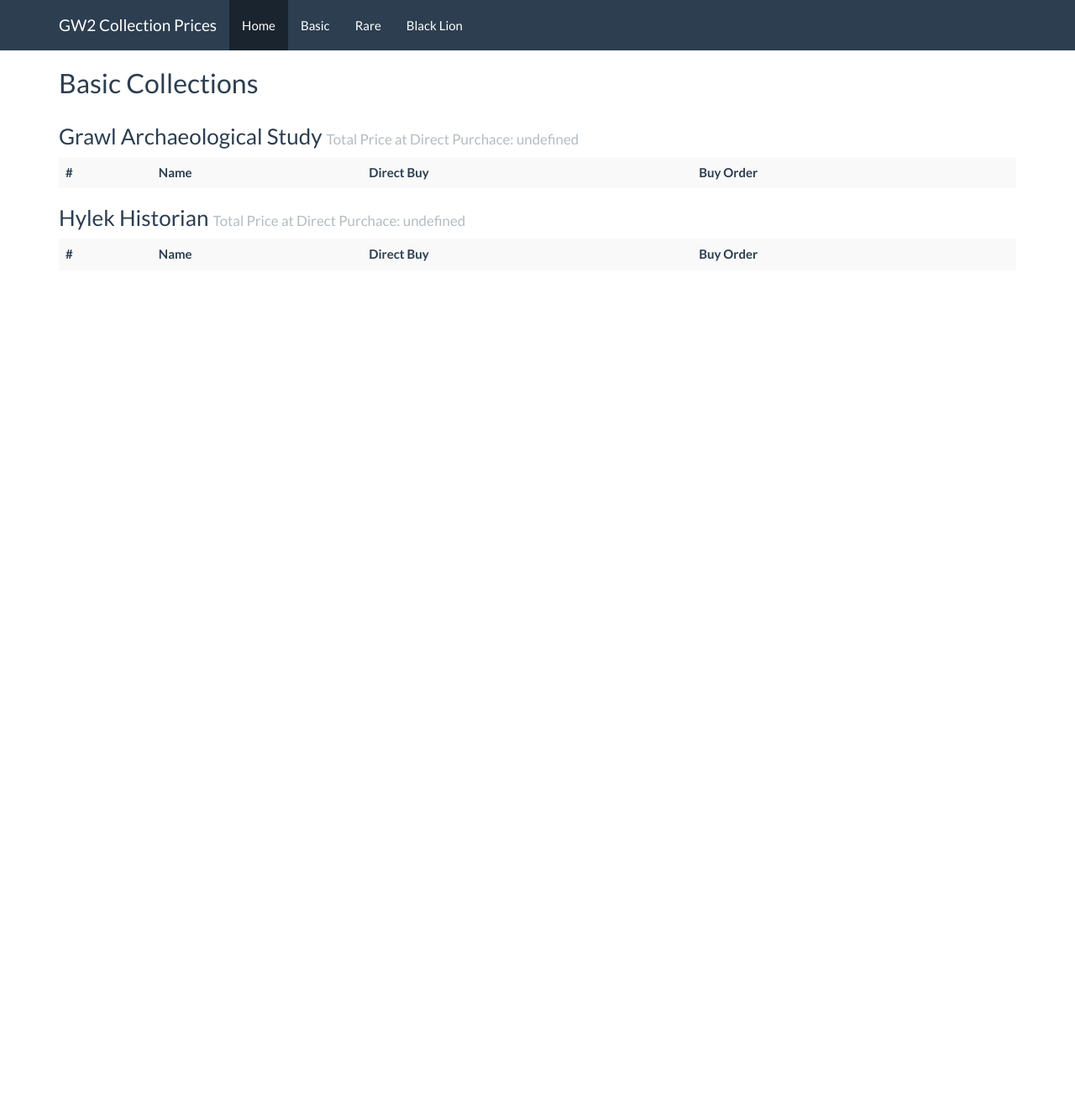
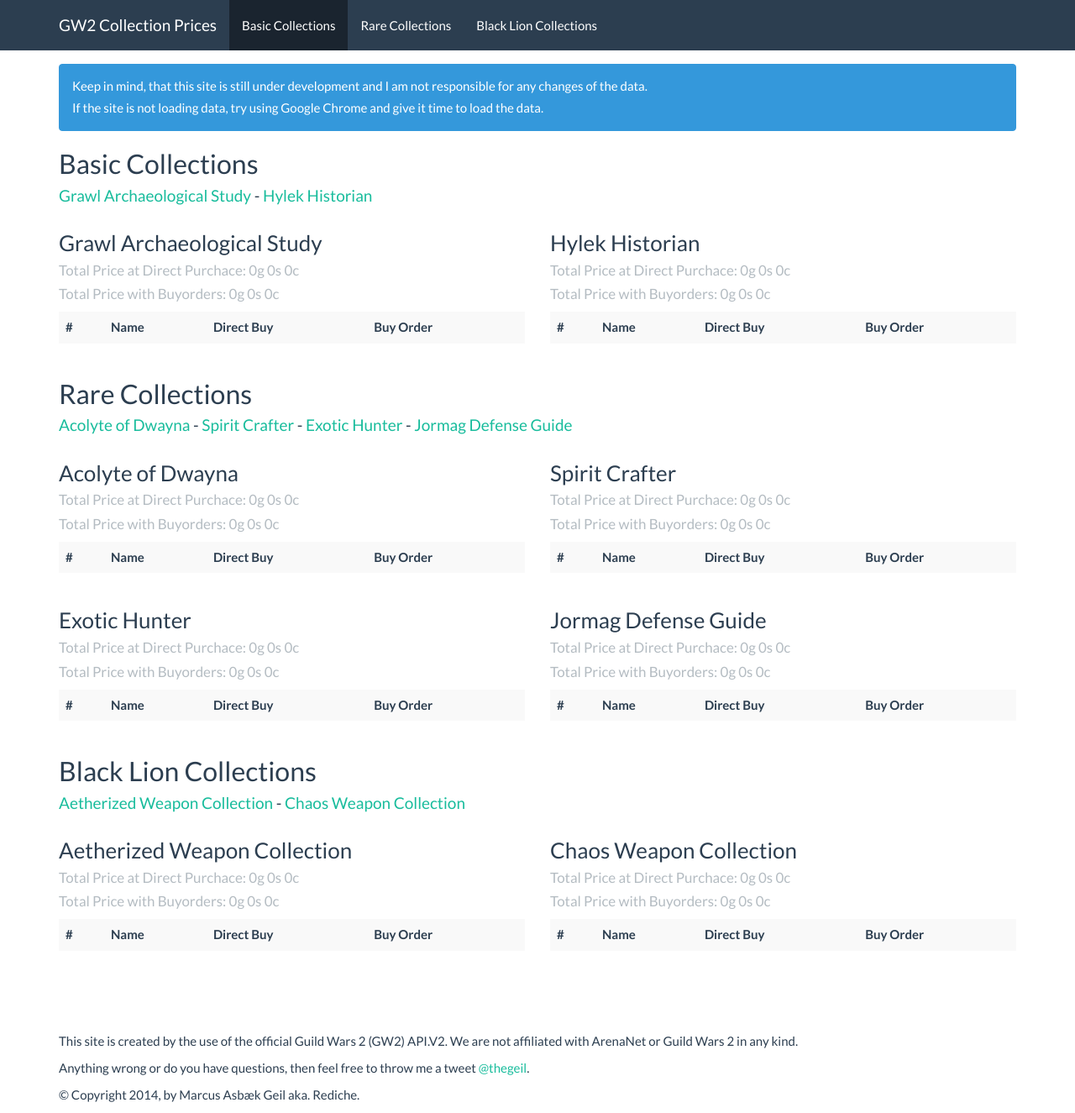
Before and after one commit to rediche/GW2-Collection-Prices, a plain HTML site: page index.html in a window 1280 px wide. Shown: the whole page at 84% size. Before the commit the page ends 800 px from the top, so only its background shows below. Drawn offline with nearby package versions, Linux system fonts and the light colour scheme; no server answers.

Commit message:
Major awesomeness extras made

```diff
--- a/css/styles.css
+++ b/css/styles.css
@@ -1,3 +1,3 @@
-.container .row { margin-top: 60px; }
+.container .row { margin-top: 76px; }
 
 table.table tr td img { width: 24px; height: 24px; }
--- a/index.html
+++ b/index.html
@@ -33,10 +33,9 @@
 		</div>
 		<div class="collapse navbar-collapse">
 			<ul class="nav navbar-nav">
-				<li class="active"><a href="#">Home</a></li>
-				<li><a href="#basic-collections">Basic</a></li>
-				<li><a href="#rare-collections">Rare</a></li>
-				<li><a href="#bl-collections">Black Lion</a></li>
+				<li id="basic-li" class="active"><a href="#basic">Basic Collections</a></li>
+				<li id="rare-li"><a href="#rare">Rare Collections</a></li>
+				<li id="bl-li"><a href="#blacklion">Black Lion Collections</a></li>
 			</ul>
 		</div><!--/.nav-collapse -->
 	</div>
@@ -45,11 +44,18 @@
 <div class="container">
 	<div class="row">
 
+	<!-- Basic Collections Start -->
 		<div class="col-md-12">
+			<div class="alert alert-info alert-dismissible" role="alert">
+				<p>Keep in mind, that this site is still under development and I am not responsible for any changes of the data.</p>
+				<p>If the site is not loading data, try using Google Chrome and give it time to load the data.</p>
+			</div>
+
 			<h2 id="basic">Basic Collections</h2>
+			<h4><a href="#grawl">Grawl Archaeological Study</a> - <a href="#hylek">Hylek Historian</a></h4>
 		</div>
 
-		<div class="col-md-12">
+		<div class="col-md-6">
 			<div id="grawl">
 				<h3>Grawl Archaeological Study <small></small></h3>
 				<table class="table table-striped">
@@ -61,6 +67,8 @@
 					</tr>
 				</table>
 			</div>
+		</div>
+		<div class="col-md-6">
 			<div id="hylek">
 				<h3>Hylek Historian <small></small></h3>
 				<table class="table table-striped">
@@ -74,11 +82,111 @@
 			</div>
 		</div>
 
+		<!-- Rare Collections Start -->
+		<div class="col-md-12">
+			<h2 id="rare">Rare Collections</h2>
+			<h4><a href="#dwayna">Acolyte of Dwayna</a> - <a href="#spirit">Spirit Crafter</a> - <a href="#exotic">Exotic Hunter</a> - <a href="#jormag">Jormag Defense Guide</a></h4>
+		</div>
+
+		<div class="col-md-6">
+			<div id="dwayna">
+				<h3>Acolyte of Dwayna <small></small></h3>
+				<table class="table table-striped">
+					<tr>
+						<th>#</th>
+						<th>Name</th>
+						<th>Direct Buy</th>
+						<th>Buy Order</th>
+					</tr>
+				</table>
+			</div>
+		</div>
+		<div class="col-md-6">
+			<div id="spirit">
+				<h3>Spirit Crafter <small></small></h3>
+				<table class="table table-striped">
+					<tr>
+						<th>#</th>
+						<th>Name</th>
+						<th>Direct Buy</th>
+						<th>Buy Order</th>
+					</tr>
+				</table>
+			</div>
+		</div>
+		<div class="col-md-6">
+			<div id="exotic">
+				<h3>Exotic Hunter <small></small></h3>
+				<table class="table table-striped">
+					<tr>
+						<th>#</th>
+						<th>Name</th>
+						<th>Direct Buy</th>
+						<th>Buy Order</th>
+					</tr>
+				</table>
+			</div>
+		</div>
+		<div class="col-md-6">
+			<div id="jormag">
+				<h3>Jormag Defense Guide <small></small></h3>
+				<table class="table table-striped">
+					<tr>
+						<th>#</th>
+						<th>Name</th>
+						<th>Direct Buy</th>
+						<th>Buy Order</th>
+					</tr>
+				</table>
+			</div>
+		</div>
+
+		<!-- Black Lion Collections Start -->
+		<div class="col-md-12">
+			<h2 id="blacklion">Black Lion Collections</h2>
+			<h4><a href="#aether">Aetherized Weapon Collection</a> - <a href="#chaos">Chaos Weapon Collection</a></h4>
+		</div>
+
+		<div class="col-md-6">
+			<div id="aether">
+				<h3>Aetherized Weapon Collection <small></small></h3>
+				<table class="table table-striped">
+					<tr>
+						<th>#</th>
+						<th>Name</th>
+						<th>Direct Buy</th>
+						<th>Buy Order</th>
+					</tr>
+				</table>
+			</div>
+		</div>
+		<div class="col-md-6">
+			<div id="chaos">
+				<h3>Chaos Weapon Collection <small></small></h3>
+				<table class="table table-striped">
+					<tr>
+						<th>#</th>
+						<th>Name</th>
+						<th>Direct Buy</th>
+						<th>Buy Order</th>
+					</tr>
+				</table>
+			</div>
+		</div>
+
 	</div><!--/.row -->
+	<div class="row">
+		<footer class="col-md-12">
+			<p>This site is created by the use of the official Guild Wars 2 (GW2) API.V2. We are not affiliated with ArenaNet or Guild Wars 2 in any kind.</p>
+			<p>Anything wrong or do you have questions, then feel free to throw me a tweet <a href="http://twitter.com/thegeil" target="blank">@thegeil</a>.</p>
+			<p>&copy; Copyright 2014, by Marcus Asbæk Geil aka. Rediche.</p>
+		</footer>
+	</div>
 </div>
 
 	<script src="http://code.jquery.com/jquery-1.11.0.min.js"></script>
 	<script src="https://maxcdn.bootstrapcdn.com/bootstrap/3.2.0/js/bootstrap.min.js"></script>
+    <script src="js/waypoints.min.js"></script>
     <script src="js/scripts.js"></script>
 </body>
 </html>
--- a/js/scripts.js
+++ b/js/scripts.js
@@ -3,13 +3,50 @@
 	var root = "https://api.guildwars2.com/v2/";
 	var itemsRdy = 0;
 	var pricesRdy = 0;
-	var totalBuy;
-	var totalSell;
+	var totalBuy = 0;
+	var totalSell = 0;
+
+	var format = function( amount ) {
+		var copper;
+		var silver;
+		var gold;
+		var formatted;
+
+		amount = amount.toString();
+		copper = amount.substr(-2,2);
+
+		if( amount.length > 2) {
+			silver = amount.substr(-4,2);
+		} else {
+			silver = 0;
+		}
+
+		if( amount.length > 4 ) {
+			gold = amount.substr(0, amount.length - 4);
+		} else {
+			gold = 0;
+		}
+
+		formatted = gold + "g " + silver + "s " + copper + "c";
+		return formatted;
+	}
 
 	if( collection == "hylek" ) {
 		var data = [14882, 14883, 14884, 14885, 14886, 14887, 14888, 14889, 14890, 14891, 14892, 14893, 14894, 14895, 14896, 14897, 14898, 14899, 14900];
 	} else if( collection == "grawl" ) {
 		var data = [46042, 46043, 46044, 46045, 46046, 46047, 46048, 46049, 46050, 46051, 46052, 46053, 46054, 46055, 46056, 46057, 46058, 46059, 46060];
+	} else if( collection == "dwayna" ) {
+		var data = [31070, 31073, 39476, 39479];
+	} else if( collection == "exotic" ) {
+		var data = [44960, 44961, 44962, 44963, 44964, 44965, 44966, 44967, 44968, 44969, 44970, 44971, 44972, 44973, 44974, 44975, 44976, 44977, 44978, 44979, 44980, 44981, 44982, 44983, 44984, 44985, 44986, 44987, 44988, 44989, 44990, 44991, 44992, 44999, ];
+	} else if( collection == "jormag" ) {
+		var data = [14920, 14921, 14922, 14923, 14924, 14925, 19926, 14927, 14928, 14929, 14930, 14931, 14932,  14933, 14934, 14935, 14936, 14937, 14938, 31065, 31105, 67276];
+	} else if( collection == "spirit") {
+		var data = [31062, 31071, 31074, 31077, 31078];
+	} else if( collection == "aether" ) {
+		var data = [44001, 44004, 44007, 44010, 44013, 44016, 44019, 44022, 44025, 44028, 44031, 44034, 44037, 44040, 44043, 44046, 44049, 44052, 44055];
+	} else if( collection == "chaos" ) {
+		var data = [67028, 67034, 67036, 67039, 67047, 67048, 67049, 67050, 67051, 67052, 67059, 67060, 67061, 67062, 67064, 67065, 67069, 67073, 67074];
 	}
 
 	for ( var i = 0; i < data.length; i++) {
@@ -46,15 +83,40 @@
 	    });
 
 	    if(itemsRdy == 1 && pricesRdy == 1) {
-	    	var newTr = $("<tr><td><img src='" + icon + "'></td><td>" + name + "</td><td>" + sell + "</td><td>" + buy + "</td></tr>");
+	    	var newTr = $("<tr><td><img src='" + icon + "'></td><td>" + name + "</td><td>" + format(sell) + "</td><td>" + format(buy) + "</td></tr>");
 			$( "#" + collection + " table.table.table-striped").append(newTr);
 	    }
 
 		console.log(i);
 	}
 
-	$( "#" + collection +" h3 small" ).append( "Total Price at Direct Purchace: " + totalSell );
+	$( "#" + collection +" h3 small" ).append( "<br />Total Price at Direct Purchace: " + format(totalSell) + "<br />Total Price with Buyorders: " + format(totalBuy) );
 
 }
 
-$( document ).ready(items("grawl"), items("hylek"));
+$( document ).ready(items("grawl"),
+					items("hylek"),
+					items("dwayna"),
+					items("exotic"),
+					items("jormag"),
+					items("spirit"),
+					items("aether"),
+					items("chaos"));
+
+$('#rare').waypoint(function(direction) {
+	$('#basic-li').removeClass('active');
+	$('#bl-li').removeClass('active');
+	$('#rare-li').addClass('active');
+});
+
+$('#basic').waypoint(function(direction) {
+	$('#rare-li').removeClass('active');
+	$('#bl-li').removeClass('active');
+	$('#basic-li').addClass('active');
+});
+
+$('#blacklion').waypoint(function(direction) {
+	$('#basic-li').removeClass('active');
+	$('#rare-li').removeClass('active');
+	$('#bl-li').addClass('active');
+});
```
Also changed, not shown: js/waypoints.min.js (added).
